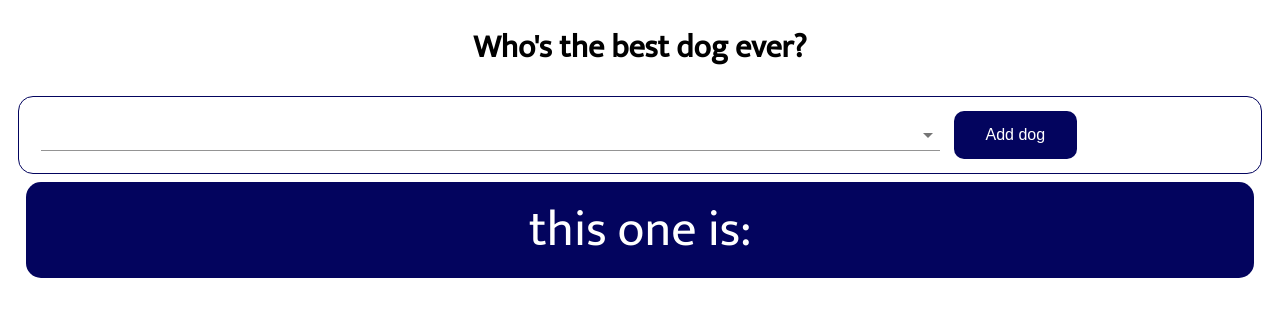
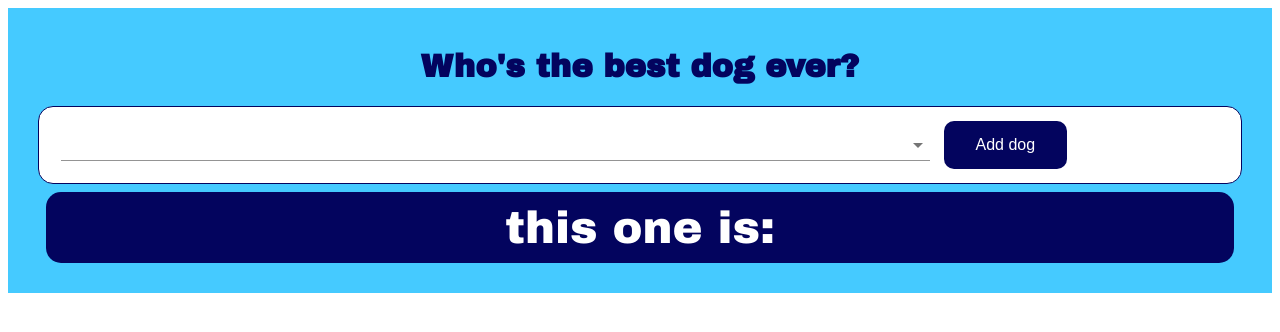
Before and after one commit to Sara-Harvey/best-dogs-modal, a React (Create React App) app: page / in a window 1280 px wide. Shown: the top 332 px of the page. Built offline with nearby package versions, Linux system fonts and the light colour scheme.

Commit message:
update color and style

```diff
--- a/src/styles.css
+++ b/src/styles.css
@@ -1,7 +1,15 @@
-@import url("https://fonts.googleapis.com/css2?family=Mukta&display=swap");
+@import url("https://fonts.googleapis.com/css?family=Archivo+Black&display=swap");
+@import url("https://fonts.googleapis.com/css?family=Lato&display=swap");
+
 .App {
-  font-family: Mukta, sans-serif;
+  font-family: Archivo Black, sans-serif;
   text-align: center;
+  background-color: #45caff;
+  padding: 20px;
+}
+
+h1 {
+  color: #03045e;
 }
 
 .flexcontainer {
@@ -9,7 +17,8 @@
 }
 
 #showName {
-  font-family: Mukta, sans-serif;
-  font-size: 2.5em;
+  font-family: Archivo Black, sans-serif;
+  font-size: 2.25em;
+  padding: 5px;
   color: white;
 }
```
